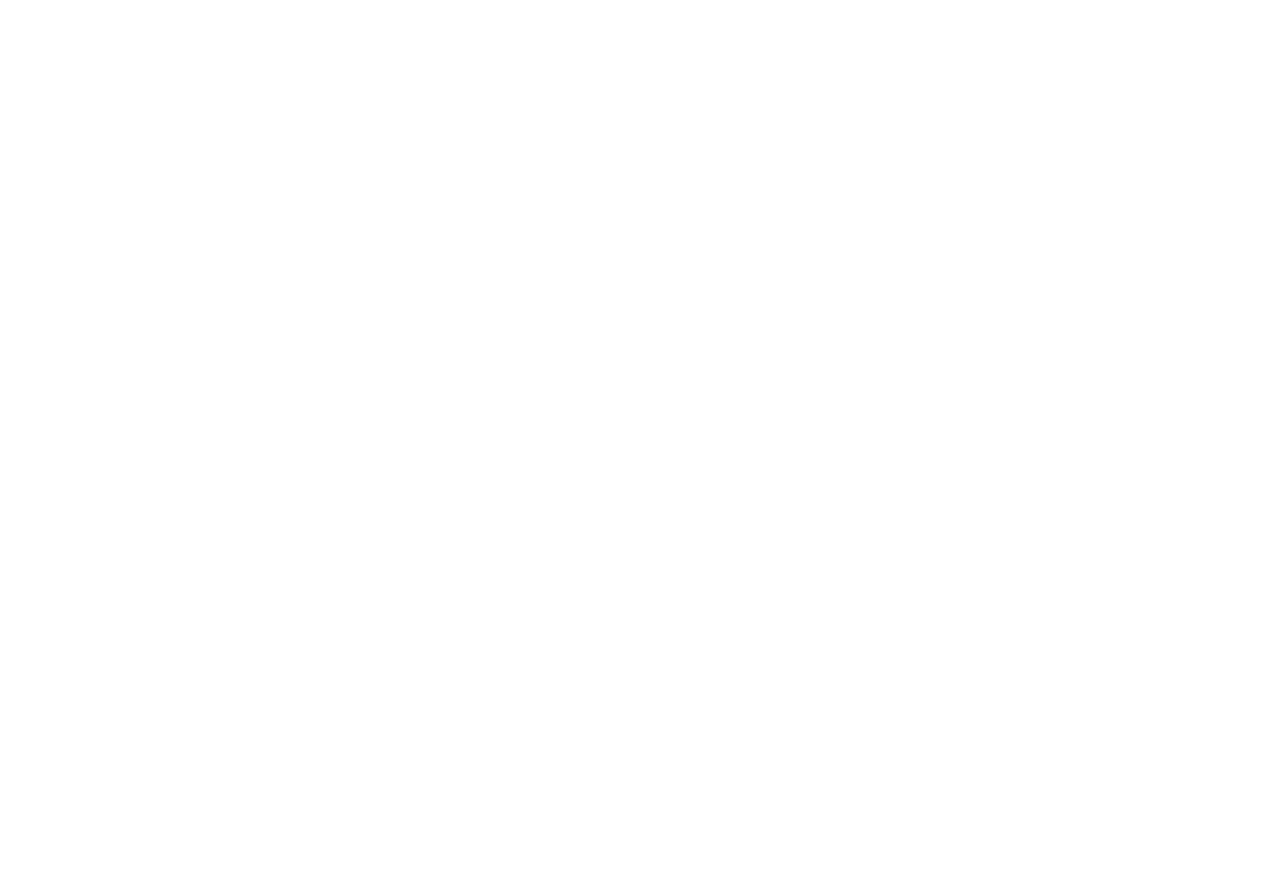
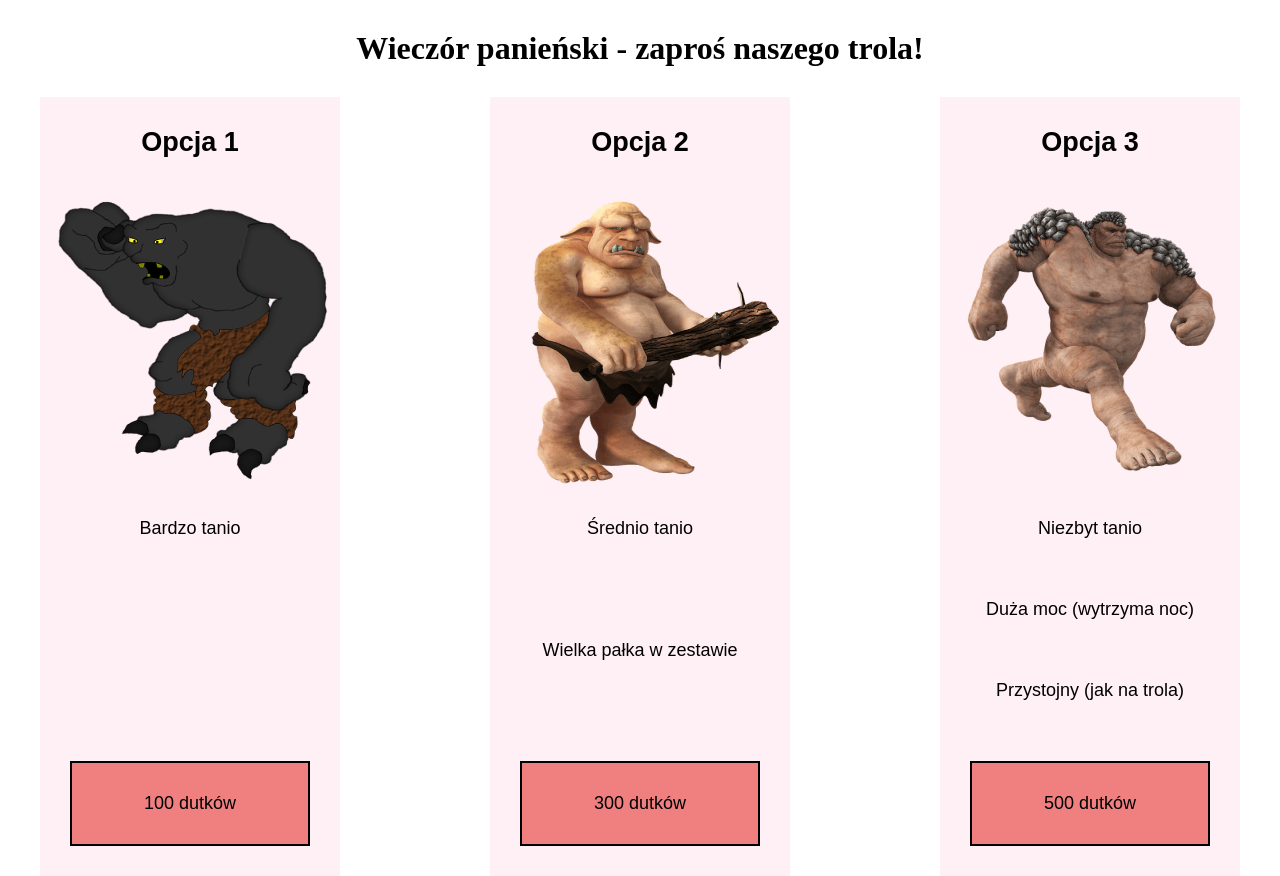
Before and after one commit to ReVaNNNNN/Frontend-II, a plain HTML site: page Day9/final.html in a window 1280 px wide. Before the commit the page ends 800 px from the top, so only its background shows below. Drawn offline with Linux system fonts and the light colour scheme.

Commit message:
Final project - solution

```diff
--- a/Day9/final.css
+++ b/Day9/final.css
@@ -3,3 +3,45 @@
     padding: 0;
     box-sizing: border-box;
 }
+
+body {
+    max-width: 1200px;
+    margin: 0 auto;
+}
+
+h1 {
+    text-align: center;
+    margin: 30px;
+}
+
+section {
+    display: flex;
+    justify-content: space-between;
+}
+
+section .col {
+    background-color: lavenderblush;
+    flex-basis: 25%;
+    text-align: center;
+    font-size: 18px;
+    font-family: 'Arial';
+    display: flex;
+    flex-direction: column;
+}
+
+.col h2 {
+    padding: 30px 10px;
+}
+
+.col p {
+    padding: 30px 10px;
+    flex-grow: 1;
+}
+
+.col .price {
+    background-color: lightcoral;
+    width: 80%;
+    margin: 30px auto;
+    border: 2px solid black;
+    flex-grow: 0;
+}
--- a/Day9/final.html
+++ b/Day9/final.html
@@ -7,6 +7,29 @@
     <link rel="stylesheet" href="final.css">
 </head>
 <body>
-
+    <h1>Wieczór panieński - zaproś naszego trola!</h1>
+    <section>
+        <div class="col">
+            <h2>Opcja 1</h2>
+            <img src="1.png" alt="Troll 1">
+            <p>Bardzo tanio</p>
+            <p class="price"><span>100 dutków</span></p>
+        </div>
+        <div class="col">
+            <h2>Opcja 2</h2>
+            <img src="2.png" alt="Troll 2">
+            <p>Średnio tanio</p>
+            <p>Wielka pałka w zestawie</p>
+            <p class="price"><span>300 dutków</span></p>
+        </div>
+        <div class="col">
+            <h2>Opcja 3</h2>
+            <img src="3.png" alt="Troll 3">
+            <p>Niezbyt tanio</p>
+            <p>Duża moc (wytrzyma noc)</p>
+            <p>Przystojny (jak na trola)</p>
+            <p class="price"><span>500 dutków</span></p>
+        </div>
+    </section>
 </body>
 </html>
```
Also changed, not shown: Day9/1.png (added), Day9/2.png (added), Day9/3.png (added).
